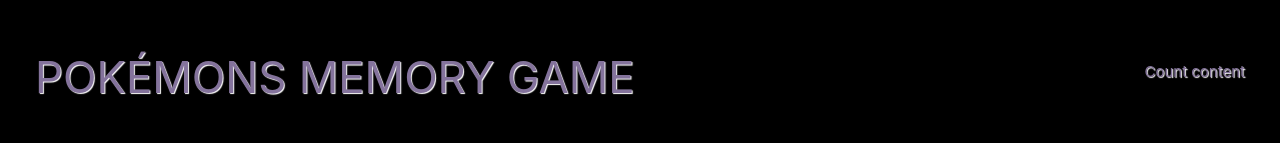
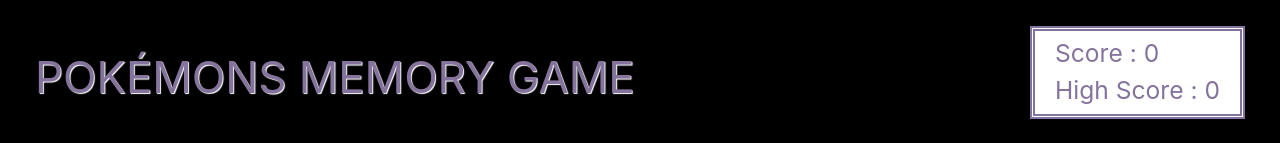
Before and after one commit to AnhPati/OdinProject_react_projects, a React (Vite) app in the folder memory_game/: page / in a window 1280 px wide. Shown: the top 143 px of the page. Built offline with nearby package versions, Linux system fonts and the light colour scheme; no server answers.

Commit message:
Score & Toast
Mise en place des fonctions et états permettant de vérifier si un élément cliqué l'a déjà été.
Ajout de notification toast avec le package hot toast afin de notifier quand on a perdu une ronde ou gagné une.

```diff
--- a/memory_game/package.json
+++ b/memory_game/package.json
@@ -12,6 +12,7 @@
   "dependencies": {
     "react": "^18.2.0",
     "react-dom": "^18.2.0",
+    "react-hot-toast": "^2.4.1",
     "uuid": "^9.0.1"
   },
   "devDependencies": {
--- a/memory_game/src/components/Board.jsx
+++ b/memory_game/src/components/Board.jsx
@@ -1,7 +1,7 @@
 import Card from "./Card";
 import '../styles/styles.css'
 import './board.css'
-const Board = ({ images, handleClick }) => {
+const Board = ({ images, handleClick, }) => {
     return (
         <div className="row board-container m-0 d-flex">
             <div className="h-100 m-auto">
--- a/memory_game/src/components/MemoryGame.jsx
+++ b/memory_game/src/components/MemoryGame.jsx
@@ -1,6 +1,7 @@
 import { useEffect, useState } from "react";
 import Board from "./Board";
 import Header from "./Header";
+import { toast, Toaster } from "react-hot-toast";
 import './memory-game.css'
 import '../styles/styles.css'
 
@@ -11,6 +12,10 @@ const MemoryGame = () => {
     const [count, setCount] = useState({
         score: 0,
         highScore: 0
+    })
+    const [victory, setVictory] = useState({
+        succes: false,
+        failure: false
     })
 
     const getImages = () => {
@@ -40,6 +45,9 @@ const MemoryGame = () => {
 
     const handleScore = (event) => {
         const lastImage = event.currentTarget.firstChild
+        if (victory.succes || victory.failure) {
+            setVictory({ succes: false, failure: false })
+        }
 
         if (viewedImages.indexOf(lastImage.src) === -1) {
             let newCount = count.score + 1
@@ -52,17 +60,14 @@ const MemoryGame = () => {
             } else {
                 setCount({ ...count, score: 0 })
             }
-            alert('Vous avez perdu !')
-            return setViewedImages([])
+
+            setViewedImages([])
+            return toast.error('Dommage...')
         }
-        console.log(`Score : ${count.score}`)
-        console.log(`Taille tableau initial : ${images.length}`)
-        console.log(`Taille tableau modifié : ${viewedImages.length}`)
-        console.log(viewedImages)
 
         if (viewedImages.length === images.length - 1) {
-            alert('Vous avez gagné !')
-            return setViewedImages([])
+            setViewedImages([])
+            return toast.success('Bien joué !')
         } else if (count.score > 0) {
             images.sort(() => Math.random() - 0.5);
         }
@@ -70,10 +75,31 @@ const MemoryGame = () => {
 
     return (
         <div className="game-container d-flex flex-column column-between">
+            <Toaster
+                position="top-right"
+                toastOptions={{
+                    success: {
+                        style: {
+                            background: 'rgba(247, 181, 140, 1)',
+                            color: '#FFF',
+                            textShadow: '1px 1px 1px #84739c',
+                            border: '5px double'
+                        }
+                    },
+                    error: {
+                        style: {
+                            background: '#000',
+                            color: '#84739c',
+                            textShadow: '1px 1px 1px white',
+                            border: '5px double'
+                        }
+                    }
+                }}
+            />
             <Header score={count.score} highScore={count.highScore} />
             <Board images={images} handleClick={handleScore} />
         </div >
-    );
+    )
 }
 
 export default MemoryGame;
--- a/memory_game/src/components/Score.jsx
+++ b/memory_game/src/components/Score.jsx
@@ -1,7 +1,11 @@
+import './score.css'
 
 const Score = ({ score = 0, highScore = 0 }) => {
     return (
-        <div>Count content</div>
+        <div className="score-container">
+            <h5>Score : <span>{score}</span></h5>
+            <h5>High Score : <span>{highScore}</span></h5>
+        </div>
     );
 }
 
--- a/memory_game/src/components/card.css
+++ b/memory_game/src/components/card.css
@@ -1,5 +1,5 @@
 .card .card-image .card-title {
     text-shadow: 1px 1px 2px #000;
     font-weight: 600;
-    background: radial-gradient(#84739c 30%, transparent 70%, transparent);
+    background: radial-gradient(rgba(132, 115, 156, 0.6) 30%, transparent 70%, transparent);
 }
--- /dev/null
+++ b/memory_game/src/components/score.css
@@ -0,0 +1,9 @@
+.score-container {
+    padding: 0 20px;
+    border: 5px double;
+    background: #FFF;
+}
+
+.score-container h5 {
+    margin: .656rem 0 .656rem 0
+}
```
Also changed, not shown: memory_game/src/components/Toast.jsx (added, +9 -0 lines), 2 other files (tests, documents, lock files or other folders).
